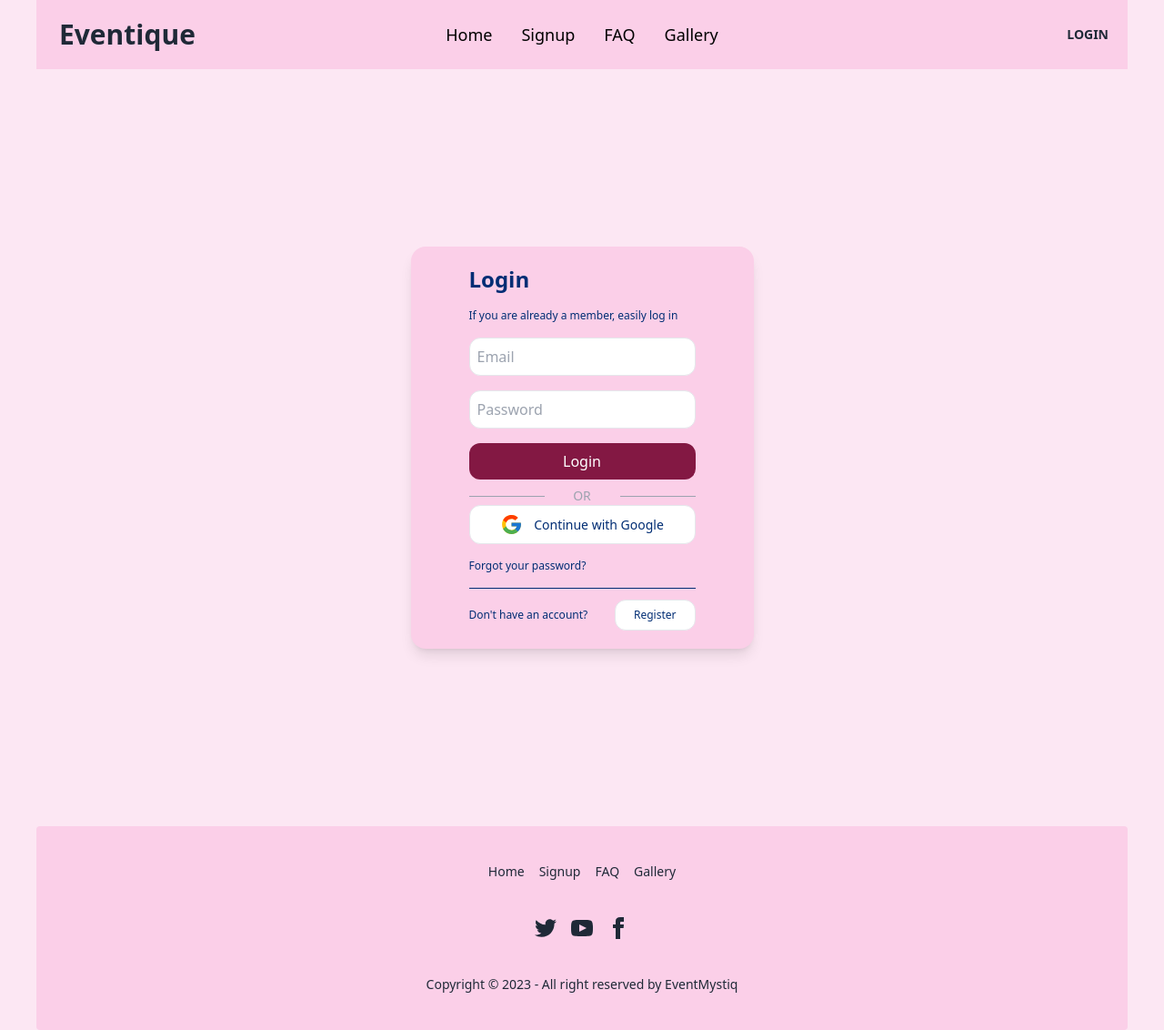
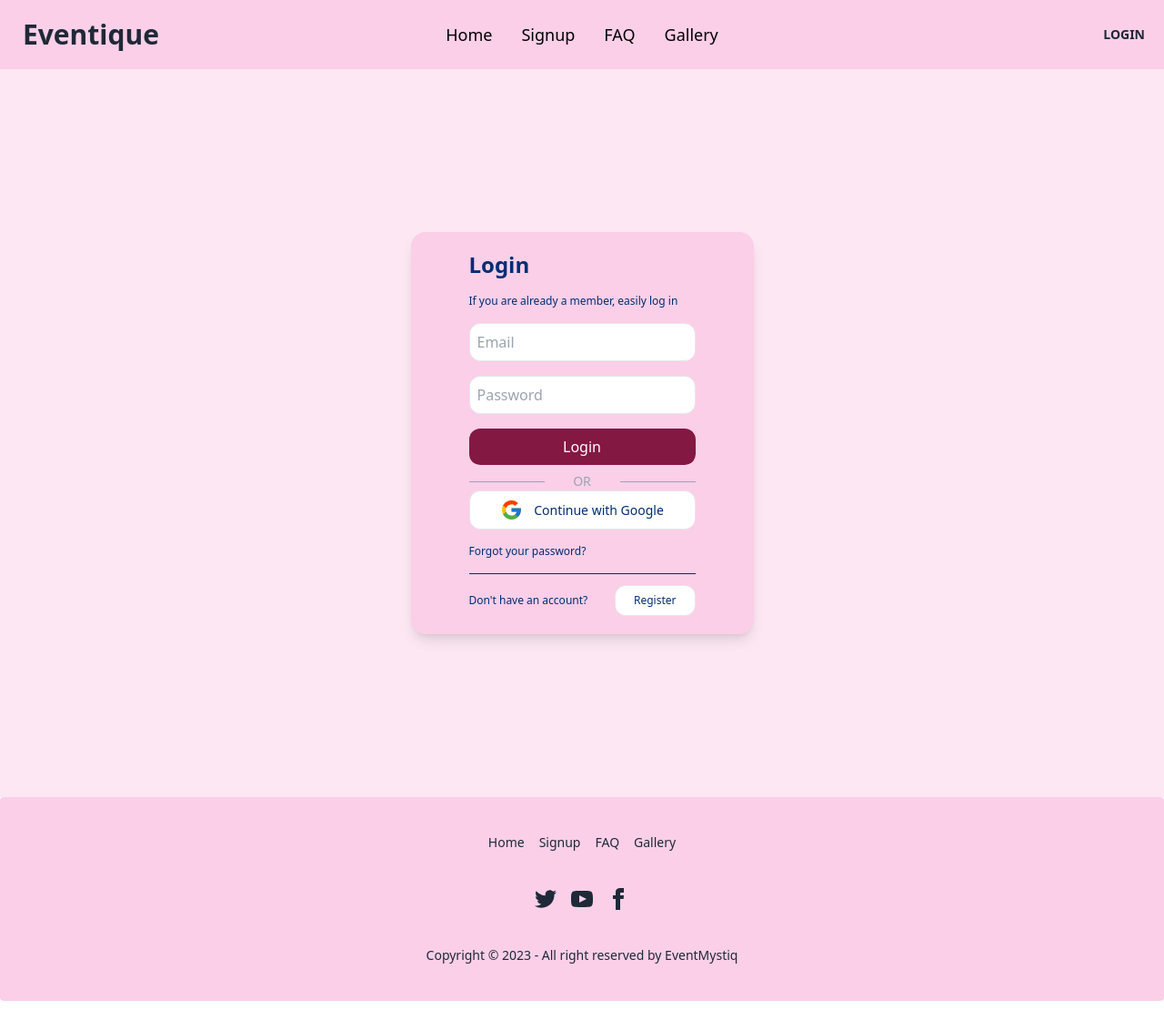
Before and after one commit to rakhibul07/assignment-9, a React (Vite) app: page /login in a window 1280 px wide. Shown: the whole page at 91% size. After the commit the page ends 1100 px from the top, so only its background shows below. Built offline with nearby package versions, Linux system fonts and the light colour scheme; no server answers.

Commit message:
add question and ansewer md file

```diff
--- a/src/components/banner/Banner.jsx
+++ b/src/components/banner/Banner.jsx
@@ -2,9 +2,9 @@
 
 const Banner = () => {
     return (
-        <div>
+        <div >
            <div className="carousel w-full h-[80vh] ">
-  <div id="slide1" className="carousel-item relative  w-full">
+  <div id="slide1" className="carousel-item relative  w-full pt-2 md:pt-4">
   <div className="hero " style={{backgroundImage: 'url(https://i.ibb.co/j48LQc2/birhday.jpg)'}}>
   <div className="hero-overlay bg-opacity-60"></div>
   <div className="hero-content text-center text-neutral-content">
@@ -23,7 +23,7 @@ const Banner = () => {
       <a href="#slide2" className="btn btn-circle  bg-black text-white border-0 mt-24">❯</a>
     </div>
   </div>
-  <div id="slide2" className="carousel-item relative  w-full">
+  <div id="slide2" className="carousel-item relative pt-2 md:pt-4 w-full">
    <div className="hero " style={{backgroundImage: 'url(https://i.ibb.co/Rzg0kw7/wedding.jpg)'}}>
   <div className="hero-overlay bg-opacity-60"></div>
   <div className="hero-content text-center text-neutral-content">
@@ -37,7 +37,7 @@ const Banner = () => {
       <a href="#slide3" className="btn btn-circle  bg-black text-white border-0 mt-24">❯</a>
     </div>
   </div>
-  <div id="slide3" className="carousel-item relative  w-full">
+  <div id="slide3" className="carousel-item relative pt-2 md:pt-4  w-full">
   <div className="hero " style={{backgroundImage: 'url(https://i.ibb.co/vBT8yYM/shower.jpg)'}}>
   <div className="hero-overlay bg-opacity-60"></div>
   <div className="hero-content text-center text-neutral-content">
@@ -49,7 +49,7 @@ const Banner = () => {
       <a href="#slide4" className="btn btn-circle  bg-black text-white border-0 mt-24">❯</a>
     </div>
   </div>
-  <div id="slide4" className="carousel-item relative  w-full">
+  <div id="slide4" className="carousel-item relative pt-2 md:pt-4  w-full">
   <div className="hero " style={{backgroundImage: 'url(https://i.ibb.co/J5Bvy8v/e.jpg)'}}>
   <div className="hero-overlay bg-opacity-60"></div>
   <div className="hero-content text-center text-neutral-content">
@@ -62,7 +62,7 @@ const Banner = () => {
       <a href="#slide1" className="btn btn-circle  bg-black text-white border-0 mt-24">❯</a>
     </div>
   </div>
-</div>
+            </div>
         </div>
     );
 };
--- a/src/components/contact/Contact.jsx
+++ b/src/components/contact/Contact.jsx
@@ -15,7 +15,7 @@ const Contact = () => {
 
   }
     return (
-        <div className="mt-12 mx-5 lg:mx-0 ">
+        <div className="mt-12 mx-5 pb-4 lg:mx-0 ">
 
       <section className=" body-font relative bg-pink-200 rounded-md shadow-md">
         <div className="container px-5 py-24 mx-auto">
--- a/src/components/footer/Footer.jsx
+++ b/src/components/footer/Footer.jsx
@@ -3,7 +3,7 @@ import { Link } from "react-router-dom";
 
 const Footer = () => {
     return (
-        <div className="pt-4">
+        <div >
          <footer className="footer footer-center p-10  bg-pink-200 text-base-content rounded">
   <nav className="grid grid-flow-col gap-4">
     <Link to="/">Home</Link>
--- a/src/components/header/Navbar.jsx
+++ b/src/components/header/Navbar.jsx
@@ -15,8 +15,8 @@ const NavBar = () => {
     const {user,logOut} = useContext(AuthContext);
 
     return (
-        <>
-            <div className="navbar bg-pink-200 shadow-mdf mb-4 ">
+        <div >
+            <div className="navbar bg-pink-200 shadow-md  ">
                 <div className="navbar-start">
                     <div className="dropdown">
                         <label tabIndex={0} className="btn btn-ghost md:hidden">
@@ -63,7 +63,7 @@ const NavBar = () => {
                     }
                 </div>
             </div>
-        </>
+        </div>
     );
 };
 
--- a/src/components/layout/Layout.jsx
+++ b/src/components/layout/Layout.jsx
@@ -5,14 +5,14 @@ import { Toaster } from 'react-hot-toast'
 
 const Layout = () => {
     return (
-        <div className="bg-pink-100 lg:px-10 ">
-
+        < >
           <Navbar></Navbar>
+          <div className="bg-pink-100 lg:px-10 ">
             <Outlet></Outlet>
-
+          </div>
             <Footer></Footer>
             <Toaster></Toaster>
-        </div>
+        </>
     );
 };
 
```
Also changed, not shown: 1 other file (tests, documents, lock files or other folders).
